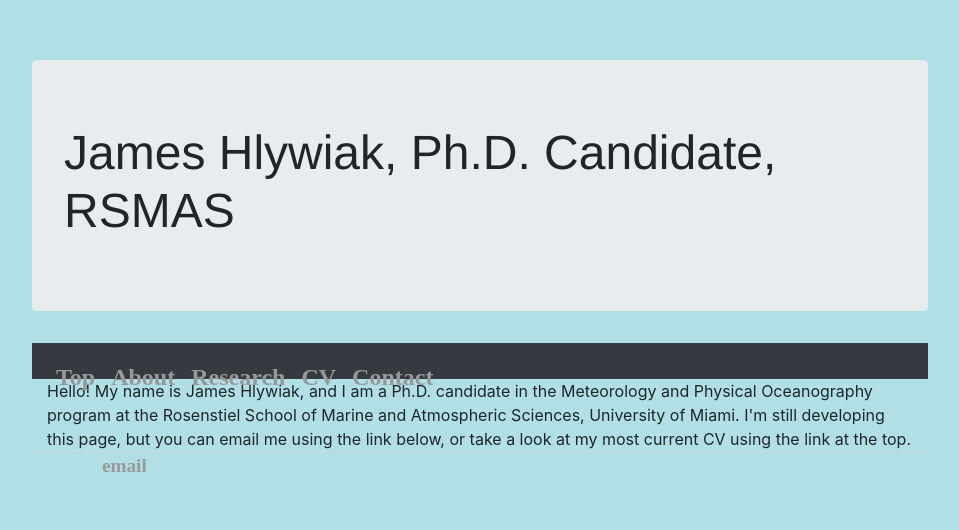
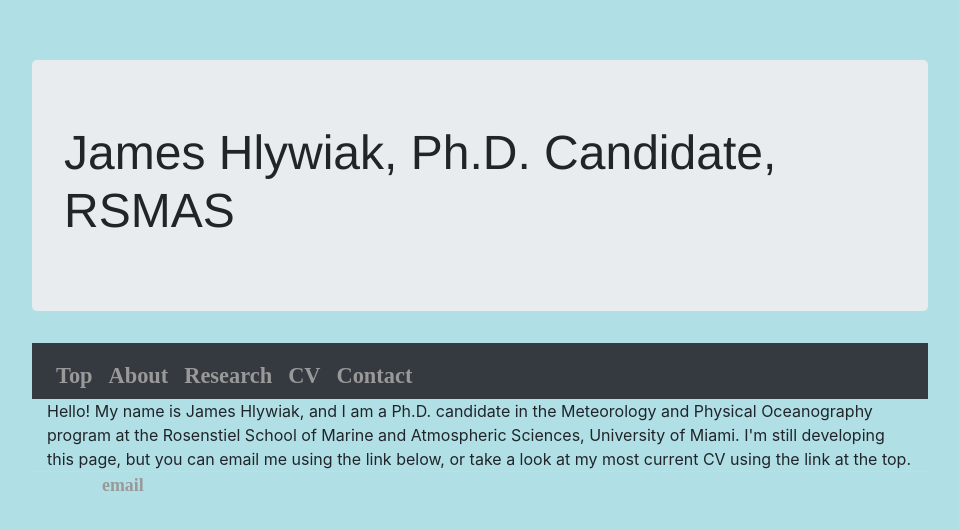
Before and after one commit to jameshlywiak/jameshlywiak.github.io, a Jekyll site: the page index.html, which Jekyll copies as it is, in a window 1280 px wide. Shown: the top 530 px of the page, without its empty margins (160-1119 px from the left). Built offline with Jekyll 4.4.1, drawn with Linux system fonts in a browser that asks for light colours.

Commit message:
navbar updates

```diff
--- a/css/main.css
+++ b/css/main.css
@@ -6,7 +6,7 @@ body {
 nav ul, footer ul {
     font-family:'Monserrat', 'Sans-Serif';
     width: 100%;
-    height: 20px;
+    height: 40px;
     list-style: none;
     font-weight: bold;
 }
@@ -14,7 +14,7 @@ nav ul li, footer ul li {
     display: inline;
     padding-left:30px;
     padding-right:30px;
-    font-size: 1.5em;
+    font-size: 1.4em;
 }
 a {
     text-decoration: none;
```
